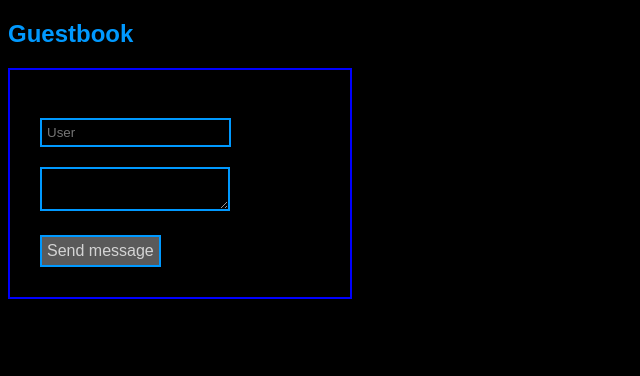
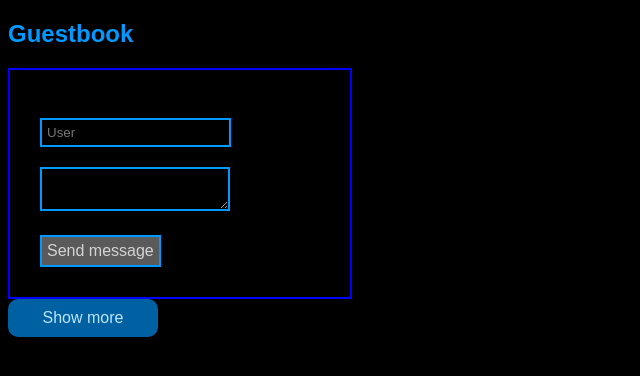
Before and after one commit to yaroslavian/guestbook, a PHP site: page / in a window 1280 px wide. Shown: the top 376 px of the page, without its empty margins (0-640 px from the left). Run offline with PHP 8.4, Linux system fonts and the light colour scheme; data that the repository does not hold is empty; a stand-in replaces the project's code that opens the database connection.

Commit message:
Add 'show more' button

```diff
--- a/get-messages.php
+++ b/get-messages.php
@@ -1,9 +1,21 @@
 <?php
-
 include './config.php';
 $db = $config['db'];
+
+if(isset($_GET['id'])) {
+  get_messages(array('id' => $_GET['id'], 'db' => $db));
+} else get_messages(array('id' => false, 'db' => $db));
+
+function get_messages($arr) {
+  $db = $arr['db'];
+  $id = $arr['id'];
   $mysqli = new mysqli($db['server'], $db['user'], $db['pass'], $db['name']);
-$res = $mysqli->query("SELECT `id`, `user`, `message`, `date` FROM `messages` ORDER BY id DESC LIMIT 10");
+  if($id) {
+    $query = "SELECT `id`, `user`, `message`, `date` FROM `messages` WHERE id <".$id." ORDER BY id DESC LIMIT 10";
+  } else {
+    $query = "SELECT `id`, `user`, `message`, `date` FROM `messages` ORDER BY id DESC LIMIT 10";
+  }
+  $res = $mysqli->query($query);
 
   echo '{ "messages" : [';
   $first_element = true;
@@ -13,11 +25,15 @@ while($row = $res->fetch_assoc()) {
     } else echo ',';
 
     echo '{
+      "id":"'.$row['id'].'",
       "date":"'.$row['date'].'",
       "user" : " '.$row['user'].'",
       "message":"'.$row['message'].'"
     }';
   }
   echo '] }';
+}
+
+
 
 ?>
--- a/script.js
+++ b/script.js
@@ -40,10 +40,13 @@ var main = function(){
 	//AJAX PART
 
 	var page = {
-		getMessages: function() {
+		lastId : 0,
+
+		getMessages: function(id) {
 			var i, res,
 					messages = [],
 					url = 'get-messages.php';
+					if(id) url+=('?id='+id);
 
 			var ajax = new XMLHttpRequest();
 			ajax.open("GET", url);
@@ -53,13 +56,17 @@ var main = function(){
 				res = JSON.parse(ajax.responseText);
 
 				messages = res['messages'];
+
+				page.lastId = messages[messages.length-1]['id'];
+
 				//render
 				for(i=0;i<messages.length;i++) {
 					document.getElementById('message-board').appendChild(
 						function(){
 							var div = document.createElement('div');
 							div.classList.add('message-block');
-							div.innerHTML =	messages[i]['user'] + ':<br /><br />' +
+							div.innerHTML =	messages[i]['id'] + ':<br /><br />' +
+															messages[i]['user'] + ':<br /><br />' +
 															messages[i]['message'] + '<br /><br />' +
 															messages[i]['date'];
 							return div;
@@ -90,6 +97,16 @@ var main = function(){
 
 	page.getMessages();
 
+
+//show more messages
+	(function(){
+		var showMore = document.getElementById('show-more');
+		showMore.onclick = function(){
+			page.getMessages(page.lastId);
+		};
+	}());
+
+
 };
 
 window.onload = main;
--- a/style.css
+++ b/style.css
@@ -56,3 +56,13 @@ form #send-button:hover {
   color: #FFF;
   background-color: #09F;
 }
+
+#show-more {
+  width: 130px;
+  text-align: center;
+  background-color: #0061a2;
+  color: #bde4ff;
+  padding: 10px;
+  cursor: pointer;
+  border-radius: 10px;
+}
--- a/template.php
+++ b/template.php
@@ -17,6 +17,7 @@
     </div>
 
     <div id="message-board"></div>
+    <div id="show-more">Show more</div>
 
 </body>
 <script type="text/javascript" src="script.js"></script>
```
Lines whose indentation alone changed are shown as unchanged.
